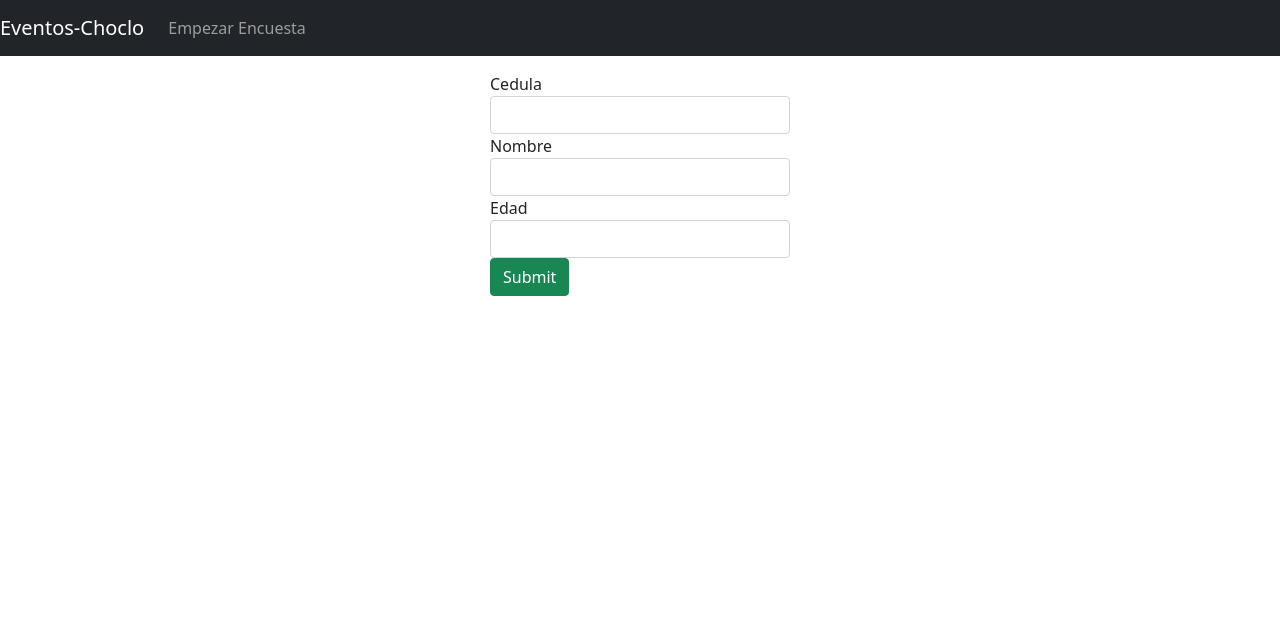
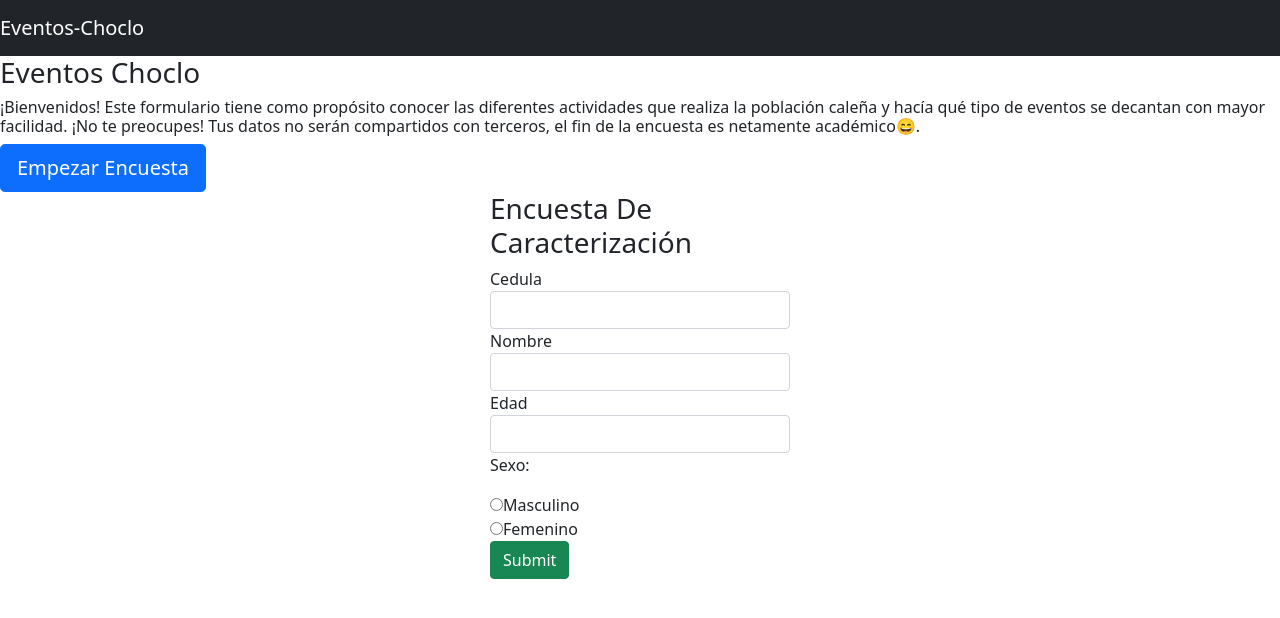
Before and after one commit to thiagoc789/front, a React (Create React App) app: page /add in a window 1280 px wide. Shown: the top 618 px of the page. Built offline with nearby package versions, Linux system fonts and the light colour scheme; the HTML template or start-up script is replaced by a standard one.

Commit message:
Envia Cedula, Nombre, Edad, Sexo

```diff
--- a/src/App.js
+++ b/src/App.js
@@ -1,37 +1,45 @@
 import React, { Component } from "react";
-import { Switch, Route, Link } from "react-router-dom";
+import { Switch, Route} from "react-router-dom";
 import "bootstrap/dist/css/bootstrap.min.css";
 import "./App.css";
+
 
 import AddTutorial from "./components/add-tutorial.component";
 
 
 class App extends Component {
+
   render() {
+
     return (
+
       <div>
+
         <nav className="navbar navbar-expand navbar-dark bg-dark">
-          <a href="/tutorials" className="navbar-brand">
+          <a href="/tutorials" className="navbar-brand bg-dark">
             Eventos-Choclo
           </a>
-          <div className="navbar-nav mr-auto">
-            <li className="nav-item">
-            </li>
-            <li className="nav-item">
-              <Link to={"/add"} className="nav-link">
-                Empezar Encuesta
-              </Link>
-            </li>
+          <div className="navbar-nav mr-auto bg-dark">
           </div>
+
         </nav>
+        <h3 class="text-hide">Eventos Choclo</h3>
+        <h6 class="text-hide">¡Bienvenidos!
 
-        <div className="container mt-3">
+
+Este formulario tiene como propósito conocer las diferentes actividades que realiza la población caleña y hacía qué tipo de eventos se decantan con mayor facilidad.
+
+¡No te preocupes!
+Tus datos no serán compartidos con terceros, el fin de la encuesta es netamente académico😄.</h6>
+        <a href="/add" >
+      <button type="button" class="btn btn-primary btn-lg">Empezar Encuesta</button>
+      </a>
+
+
           <Switch>
+            <Route exact path="/add" component={AddTutorial} />
+          </Switch>
 
-            <Route exact path="/add" component={AddTutorial} />
-
-          </Switch>
-        </div>
       </div>
     );
   }
--- a/src/components/add-tutorial.component.js
+++ b/src/components/add-tutorial.component.js
@@ -1,5 +1,7 @@
 import React, { Component } from "react";
 import TutorialDataService from "../services/tutorial.service";
+import "bootstrap/dist/css/bootstrap.min.css";
+
 
 export default class AddTutorial extends Component {
   constructor(props) {
@@ -7,13 +9,15 @@ export default class AddTutorial extends Component {
     this.onChangeCedula = this.onChangeCedula.bind(this);
     this.onChangeNombre = this.onChangeNombre.bind(this);
     this.onChangeEdad = this.onChangeEdad.bind(this);
+    this.onChangeSexo = this.onChangeSexo.bind(this);
     this.saveTutorial = this.saveTutorial.bind(this);
     this.newTutorial = this.newTutorial.bind(this);
 
     this.state = {
       cedula: "",
       nombre: "",
-      edad: ""
+      edad: "",
+      sexo: ""
     };
   }
 
@@ -35,11 +39,18 @@ export default class AddTutorial extends Component {
     });
   }
 
+  onChangeSexo(e) {
+    this.setState({
+      sexo: e.target.value
+    });
+  }
+
   saveTutorial() {
     var data = {
       cedula: this.state.cedula,
       nombre: this.state.nombre,
-      edad: this.state.edad
+      edad: this.state.edad,
+      sexo: this.state.sexo
     };
 
     TutorialDataService.create(data)
@@ -48,6 +59,7 @@ export default class AddTutorial extends Component {
           cedula: response.data.cedula,
           nombre: response.data.nombre,
           edad: response.data.edad,
+          sexo: response.data.sexo,
 
 
           submitted: true
@@ -64,6 +76,7 @@ export default class AddTutorial extends Component {
       cedula: "",
       nombre: "",
       edad: "",
+      sexo: "",
 
 
       submitted: false
@@ -75,13 +88,16 @@ export default class AddTutorial extends Component {
       <div className="submit-form">
         {this.state.submitted ? (
           <div>
-              <h4>You submitted successfully!</h4>
+
+            <h4>Enviado Correctamente</h4>
             <button className="btn btn-success" onClick={this.newTutorial}>
-                Add
+              Crear Nueva Encuesta
             </button>
           </div>
         ) : (
+
           <div>
+            <h3 class="text-hide">Encuesta De Caracterización</h3>
             <div className="form-group">
               <label htmlFor="cedula">Cedula</label>
               <input
@@ -120,6 +136,30 @@ export default class AddTutorial extends Component {
                 name="edad"
               />
             </div>
+            <p>Sexo:</p>
+            <div className="radio">
+              <label>
+                <input
+                  type="radio"
+                  value="Masculino"
+                  checked={this.state.sexo === "Masculino"}
+                  onChange={this.onChangeSexo}
+                />
+                Masculino
+              </label>
+            </div>
+            <div className="radio">
+              <label>
+                <input
+                  type="radio"
+                  value="Femenino"
+                  checked={this.state.sexo === "Femenino"}
+                  onChange={this.onChangeSexo}
+                />
+                Femenino
+              </label>
+
+            </div>
 
             <button onClick={this.saveTutorial} className="btn btn-success">
               Submit
```
Lines whose indentation alone changed are shown as unchanged.
